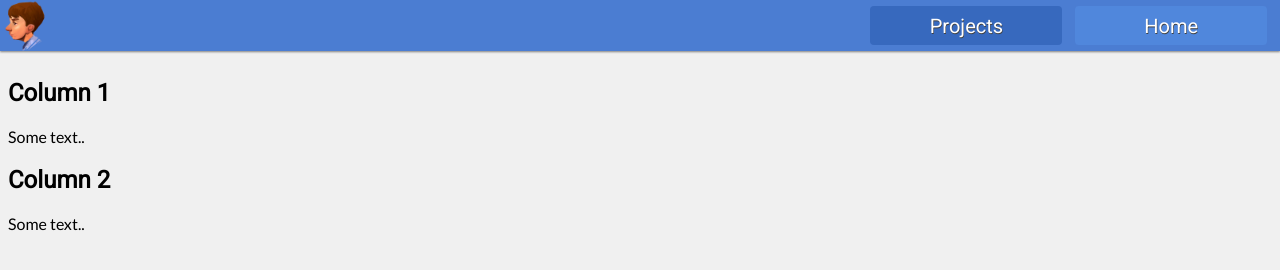
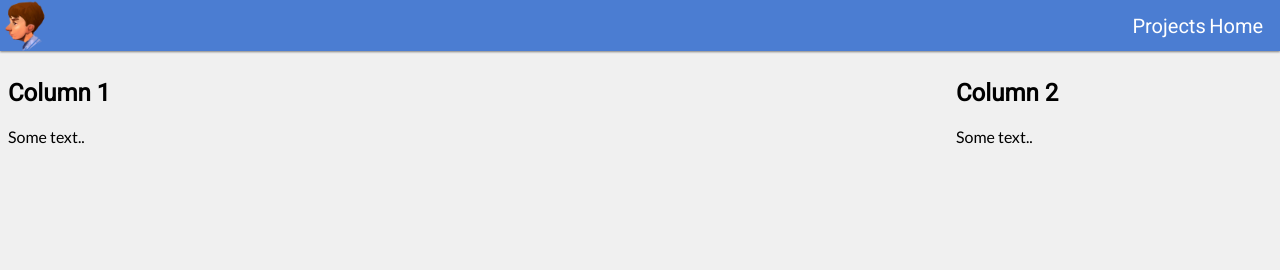
Before and after one commit to Nenrikido/masonzettle-website, a plain HTML site: page index.html in a window 1280 px wide. Drawn offline with Linux system fonts and the light colour scheme.

Commit message:
Update style.css

```diff
--- a/style.css
+++ b/style.css
@@ -32,13 +32,35 @@ button {
   font-family: Roboto;
   font-size: 20px;
   color: white;
-  border-radius: 4px;
-  text-shadow: 0.5px 0.5px #414141
+}
+
+button:hover {
+  cursor:pointer;
+  color: black;
+  transition: 0.25s;
 }
 
 body {
   background-color: rgb(240, 240, 240);
   padding-top: 4vw;
+}
+
+.column {
+    float: left;
+}
+
+.left {
+  width: 75%;
+}
+
+.right {
+  width: 25%;
+}
+
+.row:after {
+    content: "";
+    display: table;
+    clear: both;
 }
 
 #navbar {
@@ -64,20 +86,14 @@ body {
 }
 
 #navbar #navlist li button {
-    width: 15vw;
+    width: 5vw;
     height: 3vw;
 
     border: none;
 
-    background-color: rgb(55, 105, 190);
+    background-color: rgb(75, 125, 210);
     transition: 1s ease;
     outline: none;
-}
-
-#navbar #navlist li button:hover {
-    background-color: rgb(95, 145, 230);
-    transition: 0.5s ease;
-    box-shadow: 0 6px 8px 0 rgba(0,0,0,0.24), 0 8.5px 25px 0 rgba(0,0,0,0.19);
 }
 
 #home,
@@ -89,11 +105,3 @@ body {
 #main.projects #projects {
     display: block;
 }
-
-#navbar #navlist li .active {
-    background-color: rgb(80, 135, 220);
-}
-
-#navbar #navlist li .active:hover {
-    background-color: rgb(95, 145, 230);
-}
```
